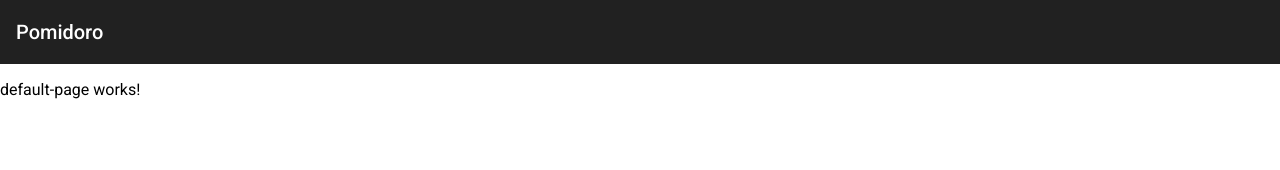
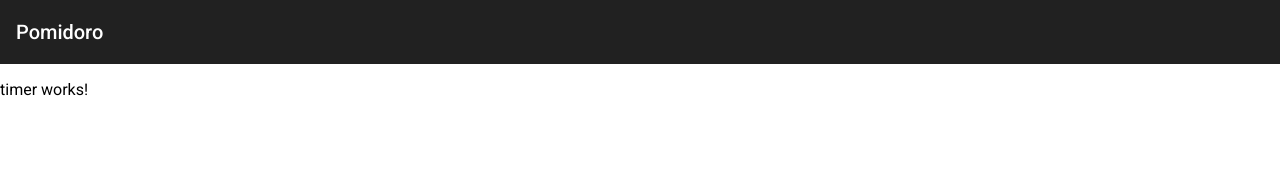
Before and after one commit to b583/pomidoro, an Angular app: page / in a window 1280 px wide. Shown: the top 170 px of the page. Built offline with nearby package versions, Linux system fonts and the light colour scheme.

Commit message:
Generate timer component

```diff
--- a/src/app/default-page/default-page.module.ts
+++ b/src/app/default-page/default-page.module.ts
@@ -1,9 +1,10 @@
 import { NgModule } from '@angular/core';
 import { CommonModule } from '@angular/common';
 import { DefaultPageComponent } from './default-page/default-page.component';
+import { TimerComponent } from './timer/timer.component';
 
 @NgModule({
-  declarations: [DefaultPageComponent],
+  declarations: [DefaultPageComponent, TimerComponent],
   imports: [
     CommonModule
   ]
--- a/src/app/default-page/default-page/default-page.component.html
+++ b/src/app/default-page/default-page/default-page.component.html
@@ -1,3 +1,3 @@
 <p>
-  default-page works!
+  <app-timer></app-timer>
 </p>
--- /dev/null
+++ b/src/app/default-page/timer/timer.component.html
@@ -0,0 +1,3 @@
+<p>
+  timer works!
+</p>
--- /dev/null
+++ b/src/app/default-page/timer/timer.component.ts
@@ -0,0 +1,15 @@
+import { Component, OnInit } from '@angular/core';
+
+@Component({
+  selector: 'app-timer',
+  templateUrl: './timer.component.html',
+  styleUrls: ['./timer.component.css']
+})
+export class TimerComponent implements OnInit {
+
+  constructor() { }
+
+  ngOnInit() {
+  }
+
+}
```
Also changed, not shown: src/app/default-page/timer/timer.component.css (added), 1 other file (tests, documents, lock files or other folders).
